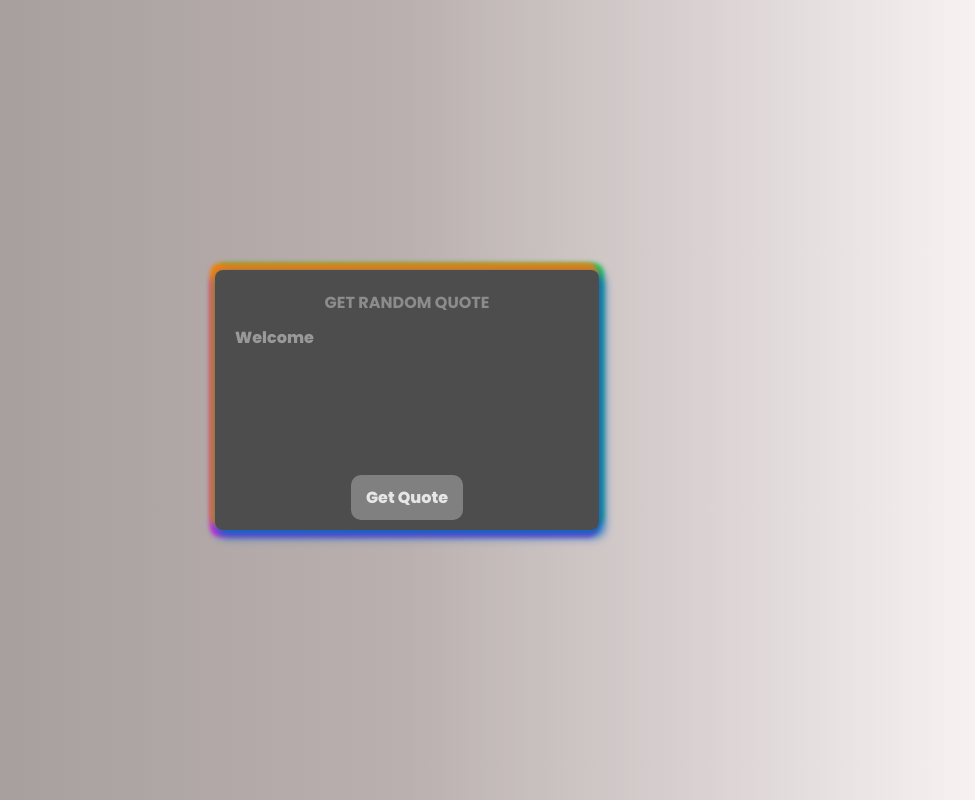
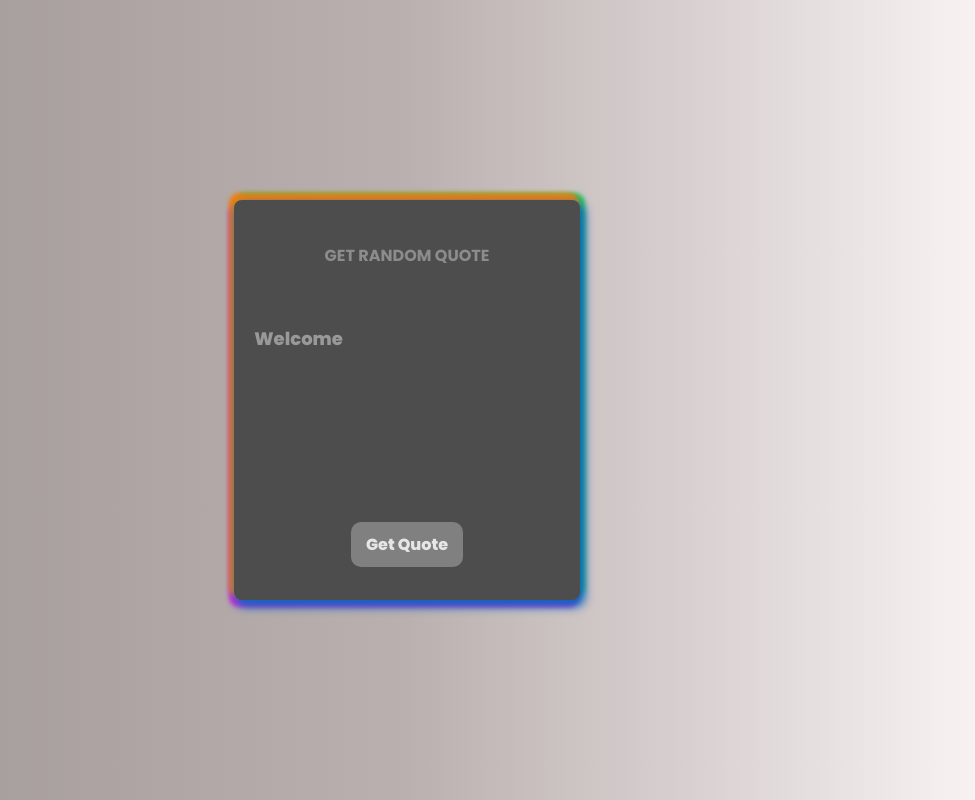
Before and after one commit to ujwal282/Random-Quote-generator, a plain HTML site: page index.html in a window 1280 px wide. Shown: the whole page, without its empty margins (233-1208 px from the left). Drawn offline with Linux system fonts and the light colour scheme.

Commit message:
Update joke.css

```diff
--- a/joke.css
+++ b/joke.css
@@ -28,8 +28,9 @@ body {
 }
 
 .joke_container {
-  width: 30%;
-  height: auto;
+  width: 27%;
+  min-width: 250px;
+  height: 50%;
   padding: 10px;
   display: flex;
   flex-direction: column;
@@ -67,7 +68,7 @@ button{
 
 #jokes{
   color: hsl(0, 0%, 60%);
-  font-weight: 20px;
+  font-size: 18px;
   font-weight: 800;
 }
 button:hover{
```
